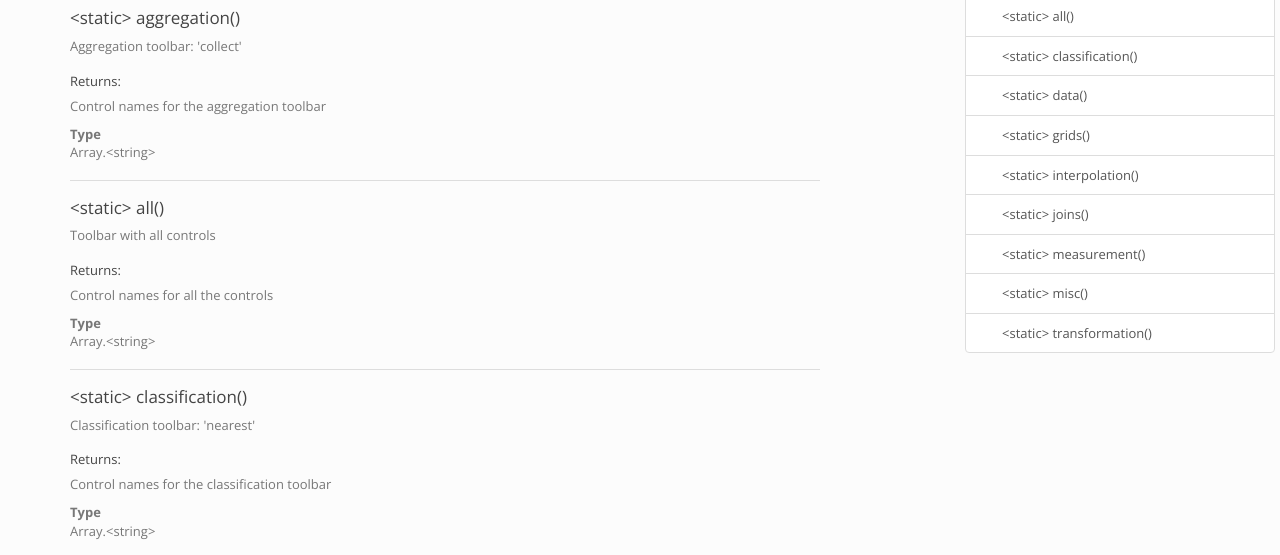
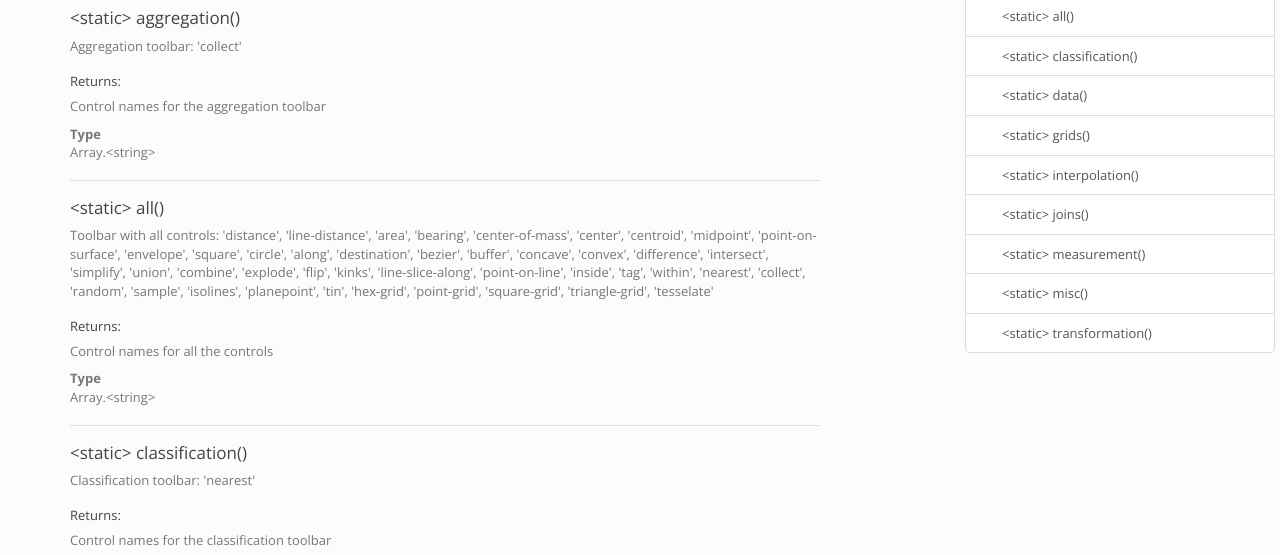
Before and after one commit to dpmcmlxxvi/olturf, a website: page docs/api/olturf.toolbars.html in a window 1280 px wide. Shown: the part 229-784 px from the top of the page. Drawn offline with nearby package versions, Linux system fonts and the light colour scheme.

Commit message:
Update toolbar documentation.

```diff
--- a/docs/api/olturf.toolbars.html
+++ b/docs/api/olturf.toolbars.html
@@ -272,7 +272,14 @@
 
 
     <div class="description">
-        <p>Toolbar with all controls</p>
+        <p>Toolbar with all controls: 'distance', 'line-distance', 'area', 'bearing',
+'center-of-mass', 'center', 'centroid', 'midpoint', 'point-on-surface',
+'envelope', 'square', 'circle', 'along', 'destination', 'bezier', 'buffer',
+'concave', 'convex', 'difference', 'intersect', 'simplify', 'union',
+'combine', 'explode', 'flip', 'kinks', 'line-slice-along', 'point-on-line',
+'inside', 'tag', 'within', 'nearest', 'collect', 'random', 'sample',
+'isolines', 'planepoint', 'tin', 'hex-grid', 'point-grid', 'square-grid',
+'triangle-grid', 'tesselate'</p>
     </div>
 
 
--- a/src/js/main.js
+++ b/src/js/main.js
@@ -53,8 +53,8 @@ const olturf = {
  * @description olturf constructor options.
  * @typedef {object} Options
  * @memberOf olturf
- * @property {string[]} [controls={@link olturf.toolbars.all}] Controls
- *           to enable
+ * @property {string[]} [controls={@link olturf.toolbars.all}] List of names of
+ *           control to enable.
  * @property {olturf.Handler} [handler='undefined'] Optional function that
  *           handles processing the output of the olturf controls. This is
  *           useful to bypass the default handler and provide custom processing
```
Also changed, not shown: docs/api/olturf.html (+2 -2 lines), docs/api/quicksearch.html (+1 -1 lines), src/js/toolbars.js (+8 -1 lines).
